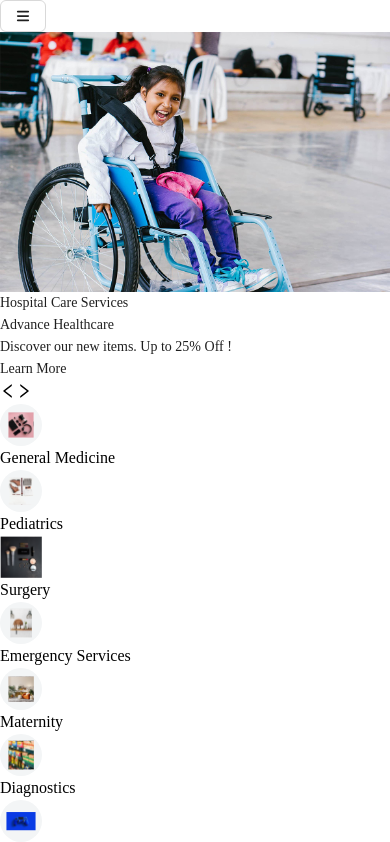
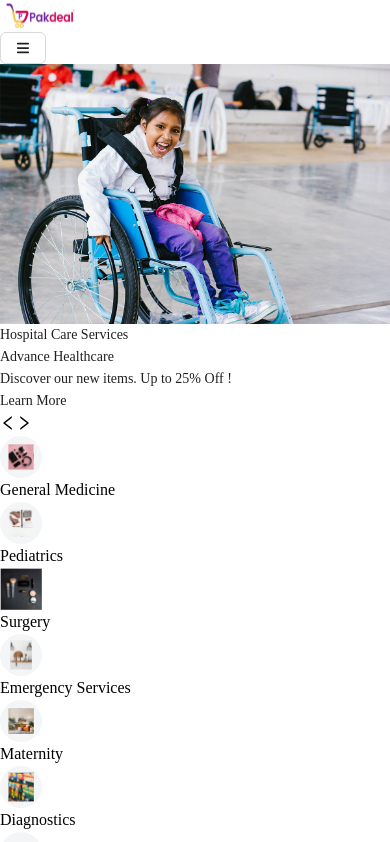
Before and after one commit to kulsumparee/medical-store-website, a React (Vite) app: page / in a window 390 px wide. Shown: the top 842 px of the page. Built offline with nearby package versions, Linux system fonts and the light colour scheme.

Commit message:
Adding lates changes

```diff
--- a/src/components/header/Drawer.jsx
+++ b/src/components/header/Drawer.jsx
@@ -2,6 +2,7 @@ import { useState } from 'react';
 import { Button, Drawer, Grid } from 'antd';
 import HeaderComponent from './head/Index';
 import { FaBars } from 'react-icons/fa6';
+import image from "../../assets/images/pakdeals.svg"
 
 const { useBreakpoint } = Grid;
 
@@ -21,10 +22,14 @@ const DrawerComp = () => {
         <>
             {!screens.md ? (
                 <div>
-                    <Button  onClick={showDrawer} className=' border-none'>
-                        <FaBars />
-                    </Button>
-                    <Drawer onClose={onClose} open={open}>
+                    <div className='flex justify-between text-center'>
+                        <img src={image} alt="logo" width={80} height={50} />
+                        <Button onClick={showDrawer} className=' border-none'>
+                            <FaBars />
+                        </Button>
+</div>
+
+                    <Drawer  onClose={onClose} open={open}>
                         <div className="flex">
                             <HeaderComponent />
                         </div>
--- a/src/components/heroSection/Carocel.jsx
+++ b/src/components/heroSection/Carocel.jsx
@@ -24,7 +24,7 @@ const AntCarocel = () => {
                         CaroselData.map((data) => (
                             <div
                                 key={data.id}
-                                className="relative h-[50vh] sm:h-[60vh] md:h-[80vh] lg:h-[100vh] text-white w-full"
+                                className="relative h-[55vh] sm:h-[60vh] md:h-[80vh] lg:h-[100vh] text-white w-full"
                             >
                                 <img
                                     src={data.src}
@@ -56,7 +56,7 @@ const AntCarocel = () => {
 
                 <button
                     onClick={LeftSlide}
-                    className='absolute left-5 top-1/2 transform -translate-y-1/2 border-2 border-cyan-500 w-10 h-10 rounded-full bg-white flex items-center justify-center'
+                    className='absolute left-1 md:left-5 top-1/2 transform -translate-y-1/2 border-2 border-cyan-500 w-10 h-10 rounded-full bg-white flex items-center justify-center'
                 >
                     <LeftOutlined className=' text-cyan-500' />
                 </button>
@@ -64,7 +64,7 @@ const AntCarocel = () => {
 
                 <button
                     onClick={RightSlide}
-                    className='absolute right-5 top-1/2 transform -translate-y-1/2 border-2 border-cyan-500 w-10 h-10 rounded-full bg-white flex items-center justify-center'
+                    className='absolute right-1 md:right-5 top-1/2 transform -translate-y-1/2 border-2 border-cyan-500 w-10 h-10 rounded-full bg-white flex items-center justify-center'
                 >
                     <RightOutlined className=' text-cyan-500' />
                 </button>
--- a/src/components/team/Index.jsx
+++ b/src/components/team/Index.jsx
@@ -32,7 +32,6 @@ const ResponsiveSwiper = () => {
                 {OurTeamData.map((item, index) => (
                     <SwiperSlide key={index}>
                         <div className="bg-white shadow-md rounded-lg overflow-hidden relative">
-                            {/* Image Section */}
                             <div className="relative h-72 w-full">
                                 <img
                                     src={item.image}
@@ -41,7 +40,6 @@ const ResponsiveSwiper = () => {
                                 />
 
                             </div>
-                            {/* Text Section */}
                             <div className="md:p-4 py-4 px-2">
                                 <div className="flex justify-between">
                                     <h3 className="text-xl font-semibold text-cyan-500">
```
